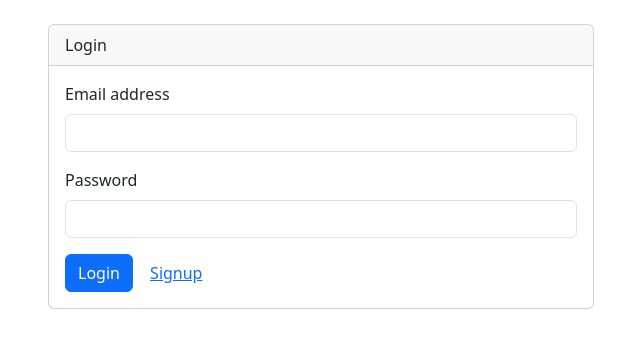
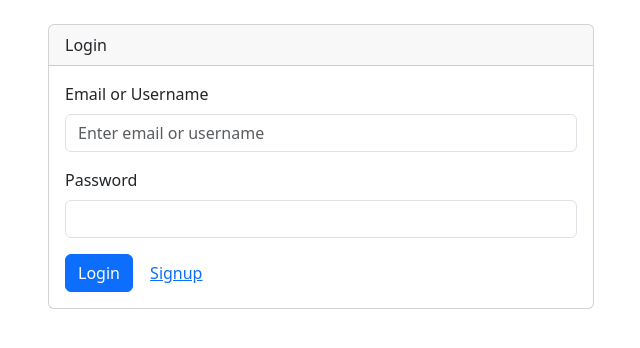
Before and after one commit to RahulPalXDA/GetWebP, a Flask app: page /login in a window 1280 px wide. Shown: the part 56-404 px from the top of the page, without its empty margins (319-959 px from the left). Run offline with Flask 3, Linux system fonts and the light colour scheme.

Commit message:
feat: Implement flexible login with email or username, add admin dashboard redirection, and enforce unique usernames during signup.

```diff
--- a/routes/auth.py
+++ b/routes/auth.py
@@ -7,15 +7,21 @@ auth_bp = Blueprint('auth', __name__)
 @auth_bp.route('/login', methods=['GET', 'POST'])
 def login():
     if request.method == 'POST':
-        email = request.form.get('email')
+        login_input = request.form.get('email')  # Can be email or username
         password = request.form.get('password')
-        user = User.query.filter_by(email=email).first()
+
+        # Try to find user by email or username
+        user = User.query.filter(
+            (User.email == login_input) | (User.username == login_input)
+        ).first()
 
         if user and user.check_password(password):
             login_user(user)
-            return redirect(url_for('main.index'))
+            if user.is_admin:
+                return redirect(url_for('admin.index'))
+            return redirect(url_for('dashboard.index'))
         else:
-            flash('Invalid email or password.')
+            flash('Invalid email/username or password.')
     return render_template('login.html')
 
 @auth_bp.route('/signup', methods=['GET', 'POST'])
@@ -25,8 +31,12 @@ def signup():
         email = request.form.get('email')
         password = request.form.get('password')
 
+        # Check if email already exists
         if User.query.filter_by(email=email).first():
             flash('Email already exists.')
+        # Check if username already exists
+        elif User.query.filter_by(username=username).first():
+            flash('Username already exists.')
         else:
             new_user = User(username=username, email=email)
             new_user.set_password(password)
--- a/templates/login.html
+++ b/templates/login.html
@@ -7,8 +7,9 @@
             <div class="card-body">
                 <form method="POST">
                     <div class="mb-3">
-                        <label class="form-label">Email address</label>
-                        <input type="email" class="form-control" name="email" required>
+                        <label class="form-label">Email or Username</label>
+                        <input type="text" class="form-control" name="email" required
+                            placeholder="Enter email or username">
                     </div>
                     <div class="mb-3">
                         <label class="form-label">Password</label>
```
